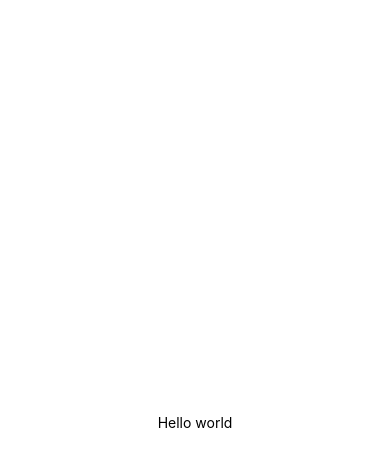
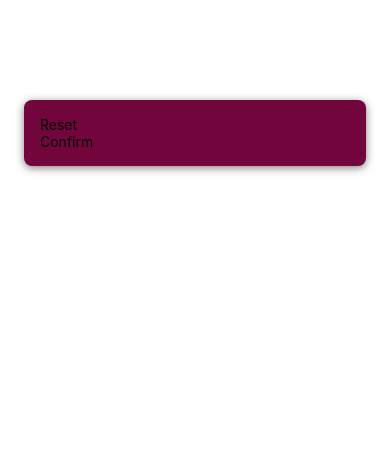
Before and after one commit to mdave94/guessing_game_react_native, a React Native app: screen / in a window 390 px wide. Shown: the top 466 px of the page. Built offline with nearby package versions, Linux system fonts and the light colour scheme.

Commit message:
GameScreens and PrimaryButton are added

```diff
--- a/App.js
+++ b/App.js
@@ -1,20 +1,9 @@
-import { StatusBar } from 'expo-status-bar';
-import { StyleSheet, Text, View } from 'react-native';
+import { StatusBar } from "expo-status-bar";
+import { StyleSheet, Text, View } from "react-native";
+import StartGameScreen from "./screens/StartGameScreen";
 
 export default function App() {
-  return (
-    <View style={styles.container}>
-      <Text>Hello world</Text>
-      <StatusBar style="auto" />
-    </View>
-  );
+  return <StartGameScreen />;
 }
 
-const styles = StyleSheet.create({
-  container: {
-    flex: 1,
-    backgroundColor: '#fff',
-    alignItems: 'center',
-    justifyContent: 'center',
-  },
-});
+const styles = StyleSheet.create({});
--- /dev/null
+++ b/components/PrimaryButton.js
@@ -0,0 +1,11 @@
+import { View, Text } from "react-native";
+
+function PrimaryButton({ children }) {
+  return (
+    <View>
+      <Text>{children}</Text>
+    </View>
+  );
+}
+
+export default PrimaryButton;
--- /dev/null
+++ b/screens/StartGameScreen.js
@@ -0,0 +1,28 @@
+import { View ,StyleSheet} from "react-native";
+import PrimaryButton from "../components/PrimaryButton";
+
+function StartGameScreen() {
+  return (
+    <View style={styles.inputContainer}>
+      <PrimaryButton>Reset</PrimaryButton>
+      <PrimaryButton>Confirm</PrimaryButton>
+    </View>
+  );
+}
+
+export default StartGameScreen;
+
+const styles = StyleSheet.create({
+    inputContainer: {
+        padding:16,
+        marginTop:100,
+        marginHorizontal:24,
+        borderRadius:8,
+        backgroundColor:'#72063c',
+        elevation:4, //only on android
+        shadowColor:'black',
+        shadowOffset:{width: 0, height:2},
+        shadowRadius:8,
+        shadowOpacity:0.5,
+    }
+});
```
Also changed, not shown: screens/GameOverScreen.js (added, +16 -0 lines), screens/GameScreen.js (added).
